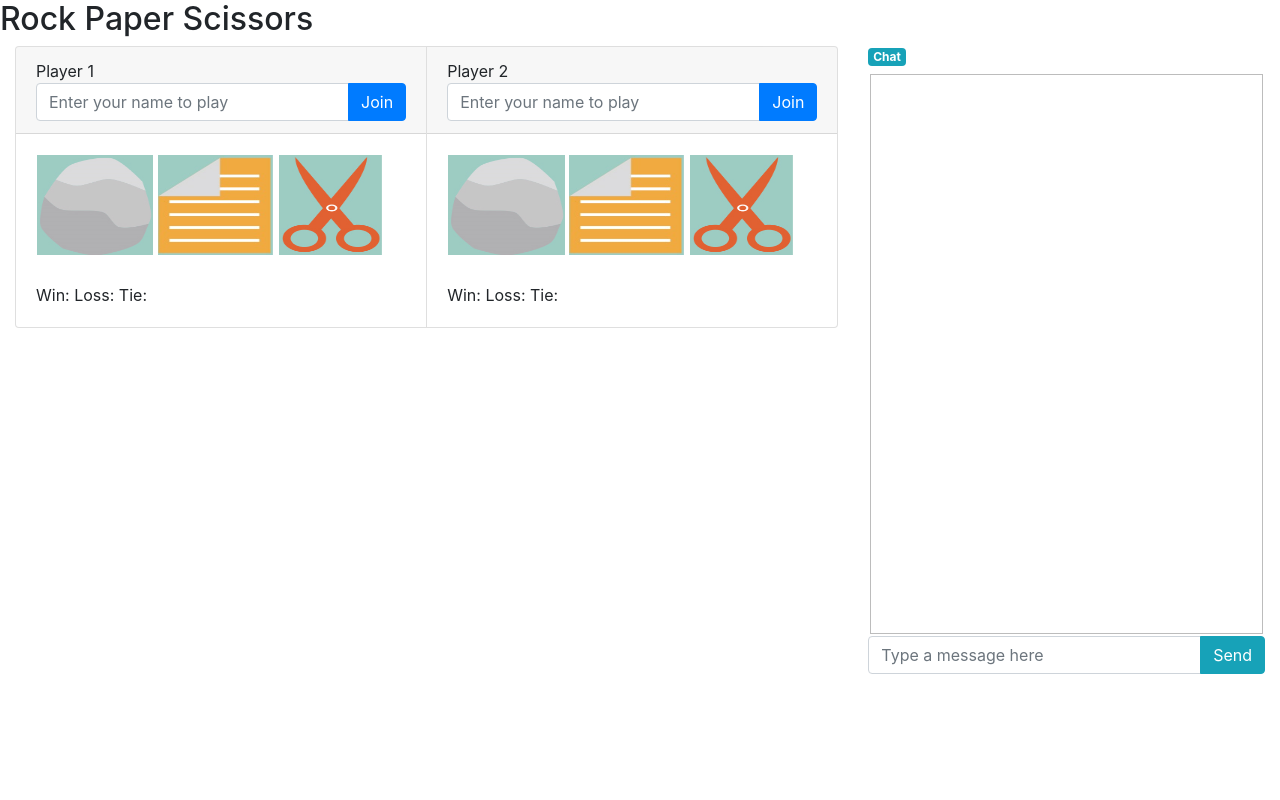
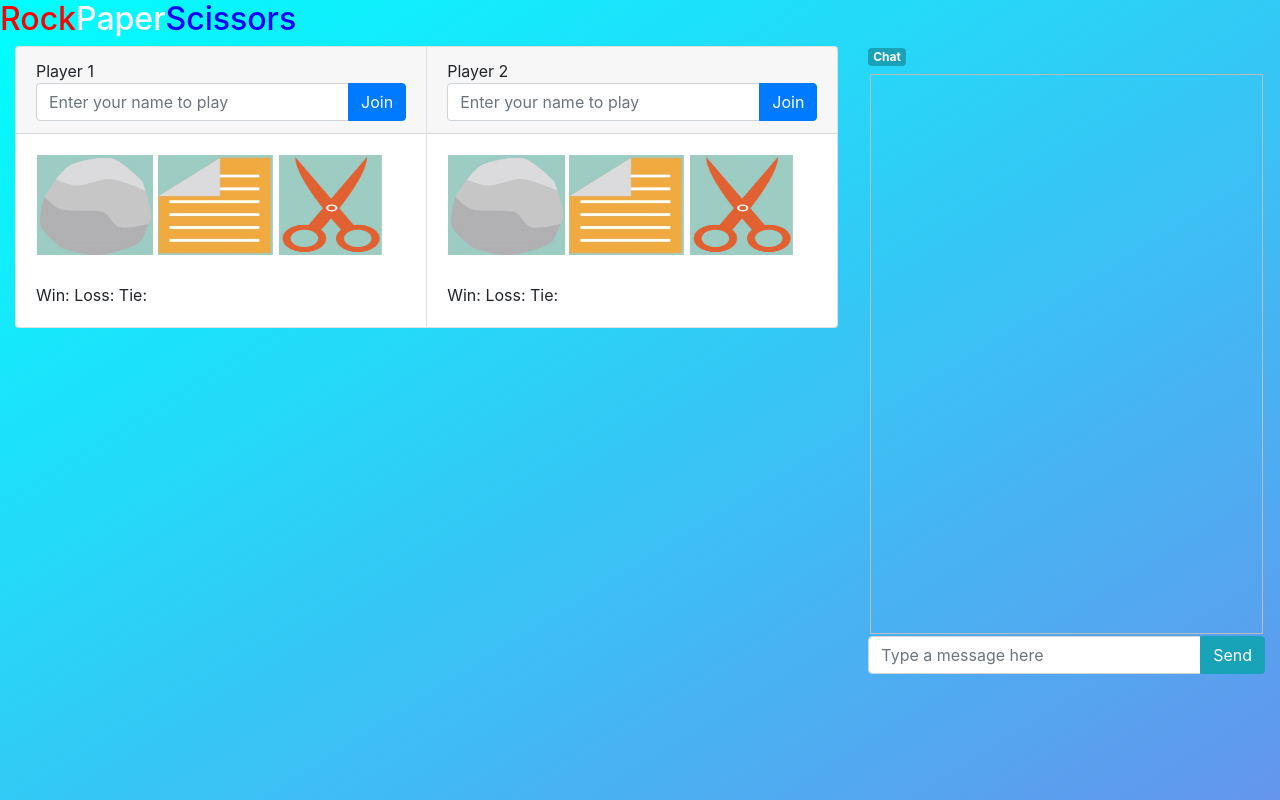
Before and after one commit to mmakino/RPS-Multiplayer, a plain HTML site: page index.html in a window 1280 px wide. Drawn offline with nearby package versions, Linux system fonts and the light colour scheme; no server answers.

Commit message:
initial functional version

```diff
--- a/assets/css/style.css
+++ b/assets/css/style.css
@@ -1,5 +1,10 @@
 * {
   box-sizing: border-box;
+}
+
+body {
+  background-image: linear-gradient(to bottom right, aqua, cornflowerblue);
+  height: 100vh;
 }
 
 /* Rock-Paper-Scisors Images */
@@ -15,17 +20,18 @@
   height: 100px;
 }
 
+/* win/loss/tie result */
 .result-section {
   text-align: center;
 }
 
+/* chat room box */
 #chat-board {
   height: 70vh;
   border: 1px solid #bcbcbc;
   margin: 0.5%;
   text-align: left;
   overflow: auto;
-  /* overflow-y: scroll; */
 }
 
 #chat-text {
--- a/index.html
+++ b/index.html
@@ -18,7 +18,9 @@
 <body>
   <div class="container-fluid">
     <div class="row">
-      <h2>Rock Paper Scissors</h2>
+      <h2 style="color: red">Rock</style>
+        <h2 style="color: white">Paper</h2>
+        <h2 style="color: blue">Scissors</h2>
     </div>
     <div class="row">
 
```
Also changed, not shown: assets/javascript/app.js (+8 -2 lines).
